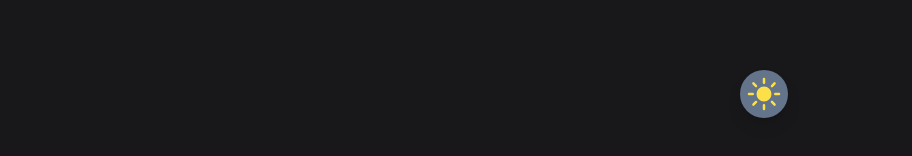
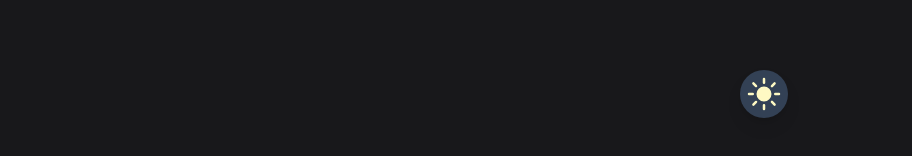
Before and after one commit to ovrrtd/portofolio-web, a Next.js app: page / in a window 1280 px wide. Both pictures are taken after a click on the icon 936 px from the left and 576 px from the top of the page. Shown: the part 482-638 px from the top of the page, without its empty margins (172-1084 px from the left). Built offline with nearby package versions, Linux system fonts and the light colour scheme.

Commit message:
fix lnd button

```diff
--- a/src/app/layout.tsx
+++ b/src/app/layout.tsx
@@ -34,8 +34,8 @@ export default function RootLayout({
             {children}
           </main>
           <LigthDarkBtn className='fixed z-90 bottom-10 md:bottom-1/4 right-10 md:right-1/4 p-1
-            bg-slate-300 dark:bg-slate-500 rounded-full drop-shadow-lg flex
-            justify-center items-center hover:bg-slate-700
+            bg-slate-200 dark:bg-slate-700 rounded-full drop-shadow-lg flex
+            justify-center items-center hover:bg-slate-300 dark:hover:bg-slate-800
             hover:drop-shadow-2xl hover:animate-bounce duration-300'/>
         </Provider>
       </body>
--- a/src/component/light_dark_button.tsx
+++ b/src/component/light_dark_button.tsx
@@ -24,7 +24,7 @@ const LigthDarkBtn = (
 		<div className={className}>
 			{currentTheme === "dark" ? (
 				<SunIcon
-					className="h-10 w-10 cursor-pointer text-yellow-300"
+					className="h-10 w-10 cursor-pointer text-yellow-100"
 					onClick={() => {
 						setTheme("light")
 					}}
```
